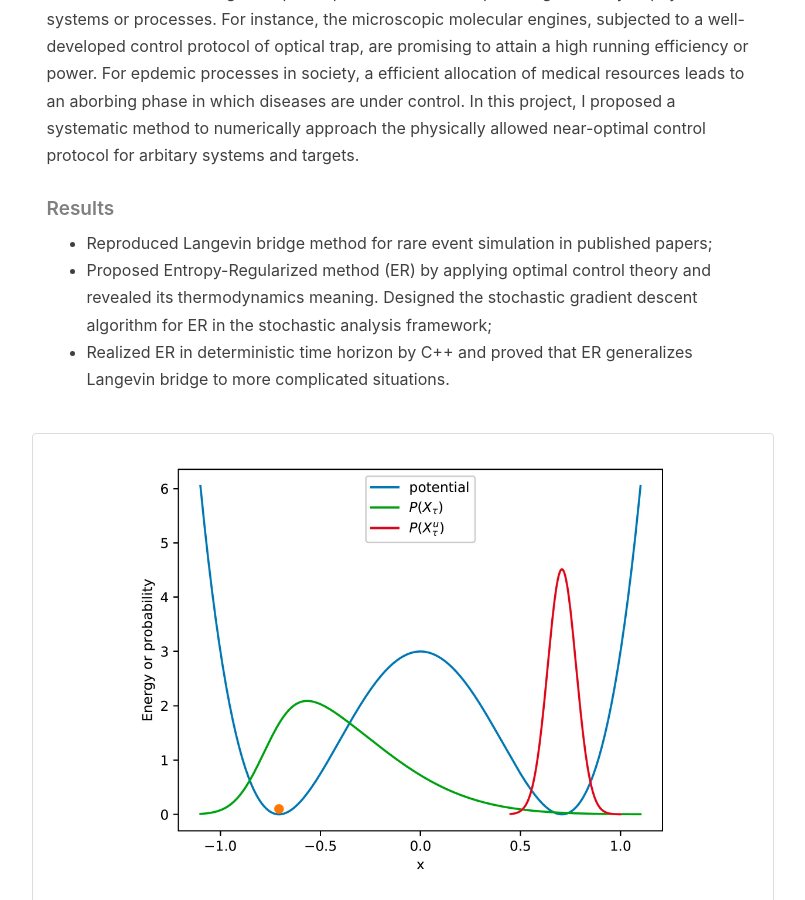
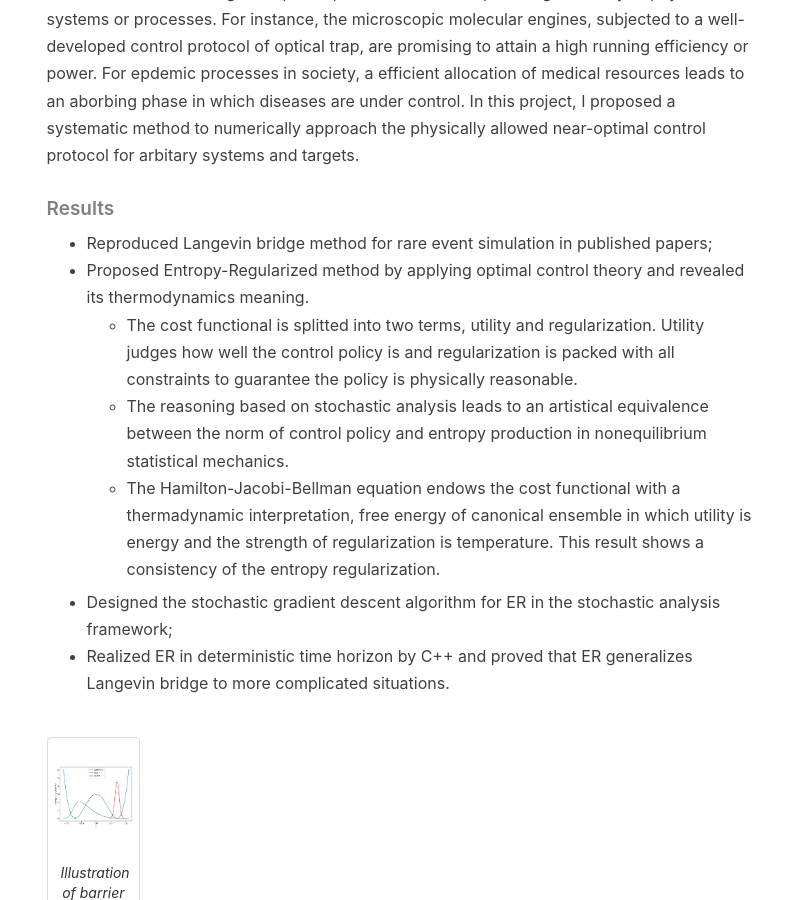
Before and after one commit to dongylaq/dongylaq.github.io, a Jekyll site: the page built from research.html, in a window 1280 px wide and 900 px high, scrolled down 1012 px. Shown: the whole window, without its empty margins (121-926 px from the left). Built offline with Jekyll 4.4.1, drawn with Linux system fonts in a browser that asks for light colours; nearby versions of some CDN libraries; comment, search, counter and statistics services are not loaded.

Commit message:
Update research.html

```diff
--- a/research.html
+++ b/research.html
@@ -36,18 +36,26 @@ header-img: "img/title.jpeg"
     <h5>Results</h5>
     <ul>
         <li>Reproduced Langevin bridge method for rare event simulation in published papers;</li>
-        <li>Proposed Entropy-Regularized method (ER) by applying optimal control theory and revealed its thermodynamics meaning. Designed the stochastic gradient descent algorithm for ER in the stochastic analysis framework;</li>
+        <li>Proposed Entropy-Regularized method by applying optimal control theory and revealed its thermodynamics meaning.
+            <ul>
+                <li>The cost functional is splitted into two terms, utility and regularization. Utility judges how well the control policy is and regularization is packed with all constraints to guarantee the policy is physically reasonable.</li>
+                <li>The reasoning based on stochastic analysis leads to an artistical equivalence between the norm of control policy and entropy production in nonequilibrium statistical mechanics.</li>
+                <li>The Hamilton-Jacobi-Bellman equation endows the cost functional with a thermadynamic interpretation, free energy of canonical ensemble in which utility is energy and the strength of regularization is temperature. This result shows a consistency of the entropy regularization.</li>
+            </ul>
+        </li>
+
+        <li>Designed the stochastic gradient descent algorithm for ER in the stochastic analysis framework;</li>
         <li>Realized ER in deterministic time horizon by C++ and proved that ER generalizes Langevin bridge to more complicated situations.</li>
     </ul>
     <div class="row">
-        <!--<div class="col-md-3">-->
+        <div class="col-md-2">
             <div class="thumbnail">
                 <img src="/img/rsc/illustration-optcontrol.png" width="560"  height="480">
                     <div class="caption">
                         Illustration of barrier crossing process with barrier height greater than thermal fluctuation. The control protocol aims to centralize particles around the other basin, namely, changing the position probability distribution from green one to red one.
                     </div>
             </div>
-        <!--</div>-->
+        </div>
   <!--      <div class="col-md-3">
             <div class="thumbnail">
                 <img src="Nanophotonics_program.png" width="220" height="140">
```
